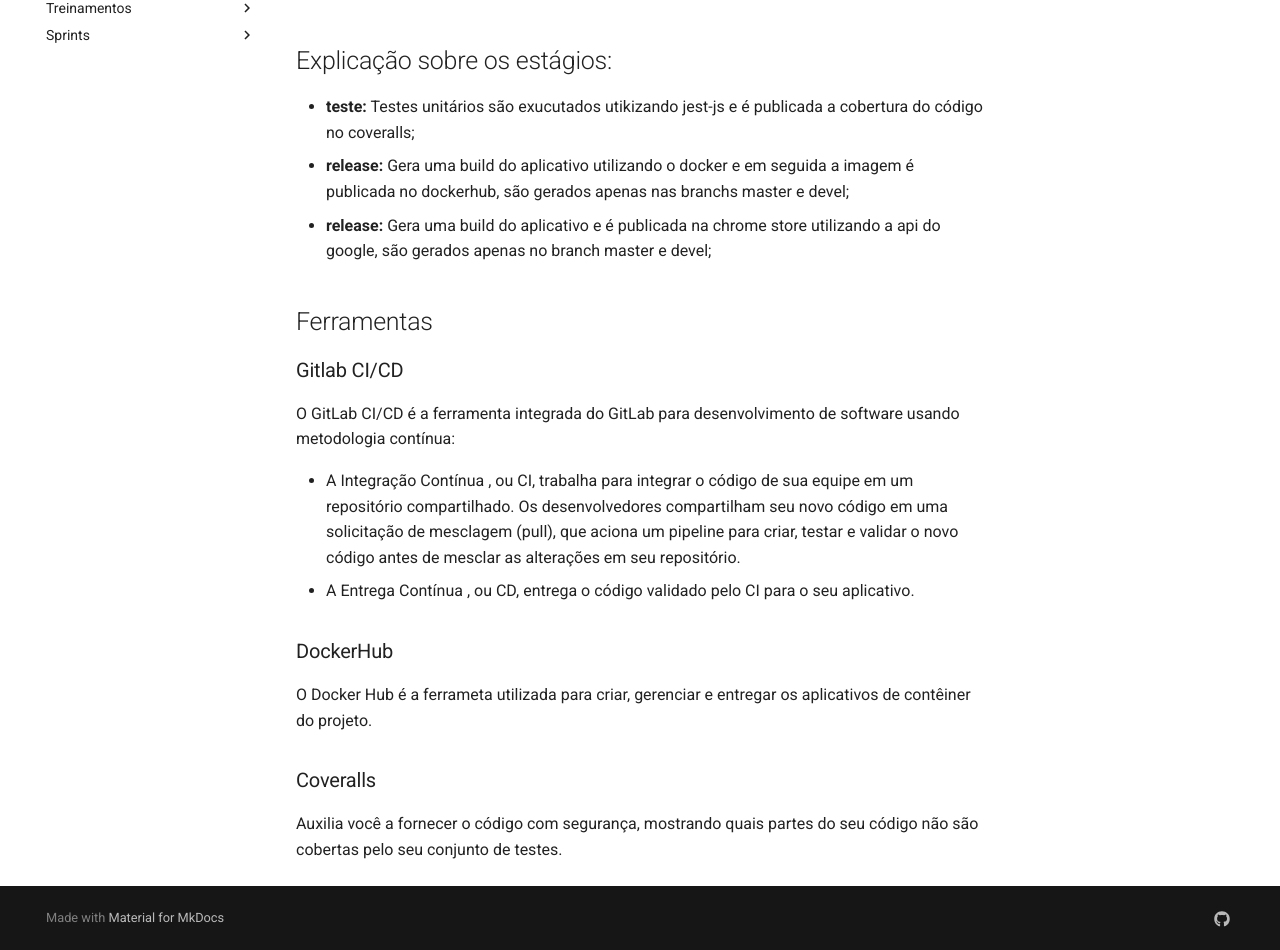
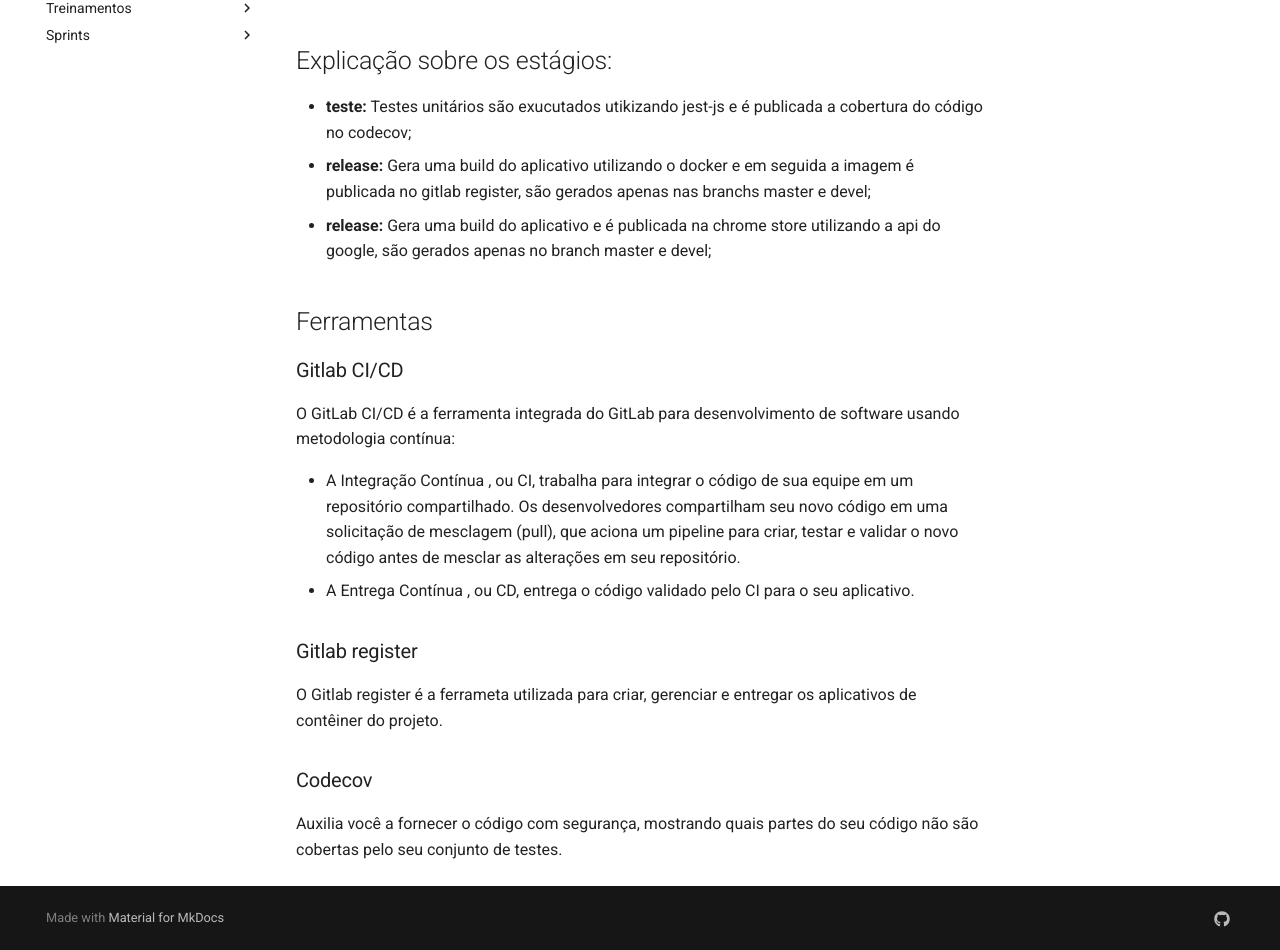
Before and after one commit to fga-eps-mds/2019.1-hubcare-docs, an MkDocs documentation site: the page built from docs/pipeline/plugin/README.md, in a window 1280 px wide and 1400 px high, scrolled down 250 px, cut to the strip 450-1400 px from the top of the window. Built offline with MkDocs 1.6.1 and Material for MkDocs 9.7.7, drawn with Linux system fonts in a browser that asks for light colours; comment, search, counter and statistics services are not loaded; some of the changed text lies outside the part shown.

Commit message:
Update pipeline document

```diff
--- a/docs/pipeline/plugin/README.md
+++ b/docs/pipeline/plugin/README.md
@@ -4,8 +4,8 @@
 
 ## Explicação sobre os estágios:
 
-* **teste:** Testes unitários são exucutados utikizando jest-js e é publicada a cobertura do código no coveralls;
-* **release:** Gera uma build do aplicativo utilizando o docker e em seguida a imagem é publicada no dockerhub, são gerados apenas nas branchs master e devel;
+* **teste:** Testes unitários são exucutados utikizando jest-js e é publicada a cobertura do código no codecov;
+* **release:** Gera uma build do aplicativo utilizando o docker e em seguida a imagem é publicada no gitlab register, são gerados apenas nas branchs master e devel;
 * **release:** Gera uma build do aplicativo e é publicada na chrome store utilizando a api do google, são gerados apenas no branch master e devel;
 
 ## Ferramentas
@@ -17,10 +17,10 @@
 * A Integração Contínua , ou CI, trabalha para integrar o código de sua equipe em um repositório compartilhado. Os desenvolvedores compartilham seu novo código em uma solicitação de mesclagem (pull), que aciona um pipeline para criar, testar e validar o novo código antes de mesclar as alterações em seu repositório.
 * A Entrega Contínua , ou CD, entrega o código validado pelo CI para o seu aplicativo.
 
-### DockerHub
+### Gitlab register
 
-O Docker Hub é a ferrameta utilizada para criar, gerenciar e entregar os aplicativos de contêiner do projeto.
+O Gitlab register é a ferrameta utilizada para criar, gerenciar e entregar os aplicativos de contêiner do projeto.
 
-### Coveralls
+### Codecov
 
 Auxilia você a fornecer o código com segurança, mostrando quais partes do seu código não são cobertas pelo seu conjunto de testes.
```
